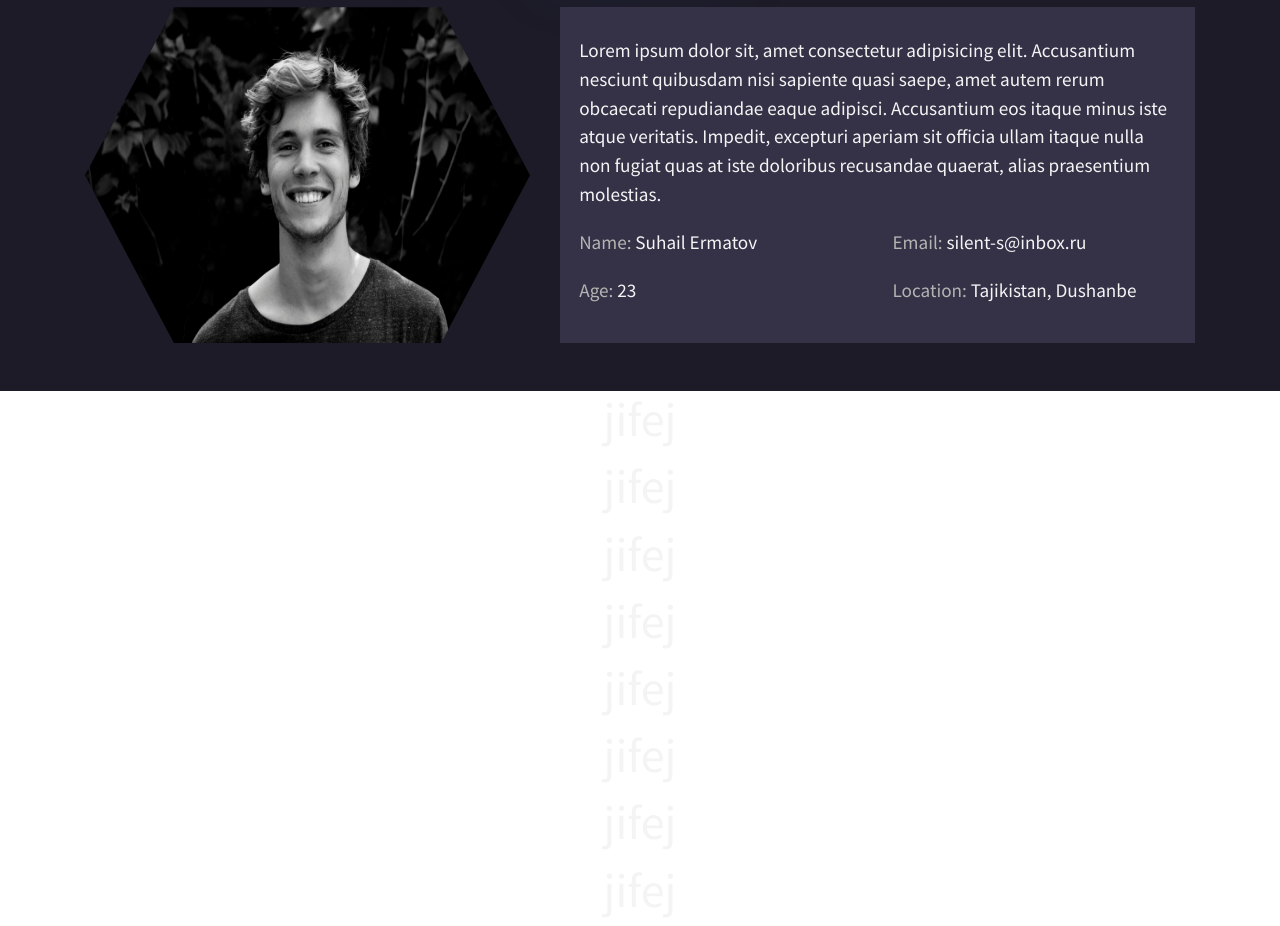
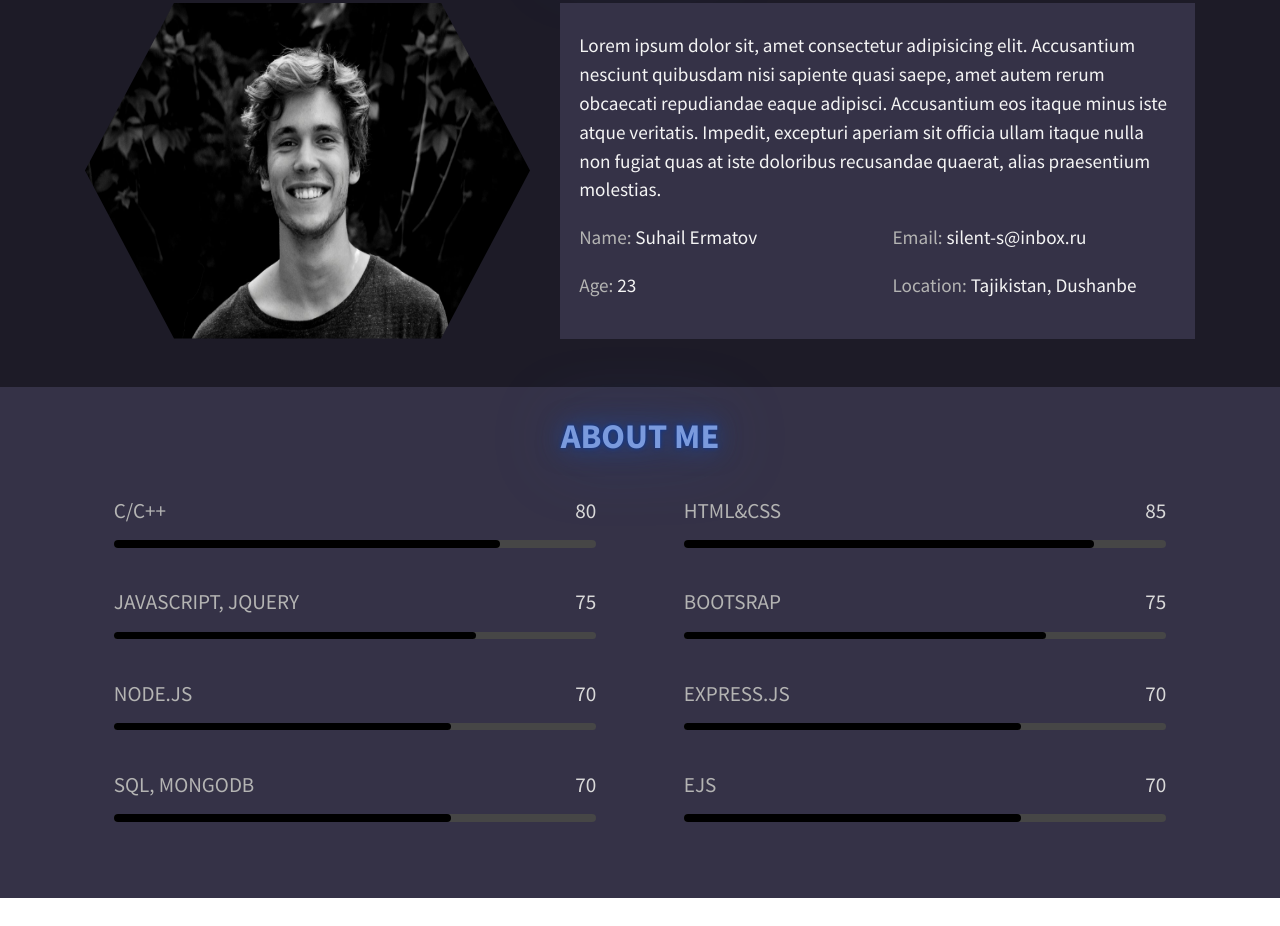
Before and after one commit to knoxie-s/portfolio, a website: page index.html in a window 1280 px wide. Shown: the part 906-1832 px from the top of the page. After the commit the page ends 1804 px from the top, so only its background shows below. Drawn offline with nearby package versions, Linux system fonts and the light colour scheme; a web font is replaced by a local one.

Commit message:
adding my skills with javascript is ready

```diff
--- a/index.html
+++ b/index.html
@@ -117,39 +117,12 @@
 		</section>
 
 		<section class="section-my-skills">
-			<h1>jifej</h1>
-			<h1>jifej</h1>
-			<h1>jifej</h1>
-			<h1>jifej</h1>
-			<h1>jifej</h1>
-			<h1>jifej</h1>
-			<h1>jifej</h1>
-			<h1>jifej</h1>
-			<h1>jifej</h1>
-			<h1>jifej</h1>
-			<h1>jifej</h1>
-			<h1>jifej</h1>
-			<h1>jifej</h1>
-			<h1>jifej</h1>
-			<h1>jifej</h1>
-			<h1>jifej</h1>
-			<h1>jifej</h1>
-			<h1>jifej</h1>
-			<h1>jifej</h1>
-			<h1>jifej</h1>
-			<h1>jifej</h1>
-			<h1>jifej</h1>
-			<h1>jifej</h1>
-			<h1>jifej</h1>
-			<h1>jifej</h1>
-			<h1>jifej</h1>
-			<h1>jifej</h1>
-			<h1>jifej</h1>
-			<h1>jifej</h1>
-			<h1>jifej</h1>
-			<h1>jifej</h1>
-			<h1>jifej</h1>
-			<h1>jifej</h1>
+			<div class="container">
+				<h2 class="heading-secondary u-margin-bottom-md">About me</h2>
+				<div class="row">
+
+				</div>
+			</div>
 		</section>
 	</main>
 	<!-- <footer></footer> -->
--- a/index.js
+++ b/index.js
@@ -2,20 +2,102 @@ const nav_expand_btn = document.querySelector(".navigation__icon")
 const sb = document.querySelector(".sidebar")
 const sb_close_btn = document.querySelector(".sidebar i")
 const sb_lst_btn = document.querySelectorAll(".sidebar__nav a")
-
-window.onscroll = function() {myFunction()};
-
 var navbar = document.querySelector(".navigation");
 var navbar_ofstY = navbar.offsetTop;
+var mySkillsOffsetY = document.querySelector(".section-my-skills").offsetTop;
+var mySkillsAnimated = false;
+const skillData = [
+	{
+		"name": "C/C++",
+		"level": 80
+	},
+	{
+		"name": "html&css",
+		"level": 85
+	},
+	{
+		"name": "javascript, jquery",
+		"level": 75
+	},
+	{
+		"name": "bootsrap",
+		"level": 75
+	},
+	{
+		"name": "NODE.JS",
+		"level": 70
+	},
+	{
+		"name": "EXPRESS.JS",
+		"level": 70
+	},
+	{
+		"name": "SQL, MONGODB",
+		"level": 70
+	},
+	{
+		"name": "EJS",
+		"level": 70
+	}
+];
 
-function myFunction() {
-	if (window.pageYOffset >= navbar_ofstY) {
+const skillHTML = `<div class="col-sm-6">
+					<div class="skill">
+						<div class="skill__item">
+							<div class="skill__details">
+								<span class="skill__name">$name</span>
+								<span class="skill__progress">$level</span>
+							</div>
+							<div class="skill__bar">
+								<div class="skill__bar-progress"></div>
+							</div>
+						</div>
+					</div>
+				</div>`
+
+// -------------------ADD SKILLS-------------------
+
+function addSkill() {
+	const mySkillsBox = document.querySelector(".section-my-skills .row");
+
+	skillData.forEach(el => {
+		currSkill = skillHTML.replace("$name", el.name);
+		currSkill = currSkill.replace("$level", el.level);
+		mySkillsBox.insertAdjacentHTML("beforeend", currSkill);
+	})
+}
+
+function addSkillAnimation() {
+	var skillBar = document.querySelectorAll(".skill__bar-progress");
+
+	console.log("skill-test")
+	mySkillsAnimated = true;
+	for (var i = 0; i < skillBar.length; i++) {
+		skillBar[i].style.width = skillData[i].level + '%';
+	}
+}
+
+addSkill();
+
+
+// -------------------FIXED NAVBAR-------------------
+
+window.onscroll = function() {offsets()};
+
+function offsets() {
+	var windowOffsetY = window.pageYOffset;
+
+	if (windowOffsetY >= navbar_ofstY) {
 		navbar.classList.add("navigation--fixed");
 	}
 	else {
 		navbar.classList.remove("navigation--fixed");
 	}
+	if (windowOffsetY + window.innerHeight >= mySkillsOffsetY)
+		addSkillAnimation();
 }
+
+// -------------------SIDEBAR ANIMATIONS-------------------
 
 for (var i = 0; i < sb_lst_btn.length; i++) {
 	sb_lst_btn[i].addEventListener("click", (e) => {
--- a/sass/abstracts/_variables.scss
+++ b/sass/abstracts/_variables.scss
@@ -1,5 +1,6 @@
 // -------------------------COLORS------------------------- //
 $color-base: #f4f4f4;
+$color-black: black;
 
 $color-bg-purple1: #353247;
 $color-bg-purple2: #1D1B27;
@@ -10,5 +11,6 @@ $color-header-bg-b: rgba(55, 51, 74, 0.7);
 $color-primary: #7a9add;
 $color-secondary: #7a9add;
 
+$color-grey-darker: #464646;
 $color-grey-dark: #b4b4b3;
 $color-grey-light: #d9d9d9;
--- a/sass/base/_typography.scss
+++ b/sass/base/_typography.scss
@@ -13,4 +13,5 @@ body {
 
 .heading-secondary {
 	@include heading-base-purple;
+	font-size: 1.8rem;
 }
--- /dev/null
+++ b/sass/components/_skill.scss
@@ -0,0 +1,35 @@
+.skill {
+	text-transform: uppercase;
+	color: $color-grey-dark;
+	padding-left: 1.5rem;
+	padding-right: 1.5rem;
+
+	&__item {
+		font-size: 1.1rem;
+		margin-bottom: 2rem;
+	}
+
+	&__details {
+		text-align: left;
+	}
+
+	&__progress {
+		float: right;
+		color: $color-grey-light;
+	}
+
+	&__bar {
+		background-color: $color-grey-darker;
+		height: .4rem;
+		margin-top: .7rem;
+		border-radius: 1rem;
+	}
+
+	&__bar-progress {
+		background-color: $color-black;
+		width: 0;
+		height: inherit;
+		border-radius: inherit;
+		transition: all 1.5s ease-in;
+	}
+}
--- a/sass/layout/_navigation.scss
+++ b/sass/layout/_navigation.scss
@@ -7,8 +7,8 @@
 	&--fixed {
 		position: fixed;
 		top: 0;
-		background-color: rgba(0, 0, 0, 0.6);
-		backdrop-filter: blur(8px);
+		background-color: rgba(0, 0, 0, 0.85);
+		// backdrop-filter: blur(8px);
 	}
 
 	&__logo {
--- a/sass/main.scss
+++ b/sass/main.scss
@@ -8,6 +8,7 @@
 
 @import 'components/about-info';
 @import 'components/img';
+@import 'components/skill';
 
 @import 'layout/header';
 @import 'layout/navigation';
--- a/sass/pages/_home.scss
+++ b/sass/pages/_home.scss
@@ -3,3 +3,10 @@
 	padding-bottom: 2.5rem;
 	background-color: $color-bg-purple2;
 }
+
+
+.section-my-skills {
+	padding-top: 1.5rem;
+	padding-bottom: 2rem;
+	background-color: $color-bg-purple1;
+}
```
Also changed, not shown: db.json (added, +16 -0 lines), css/style.css.
